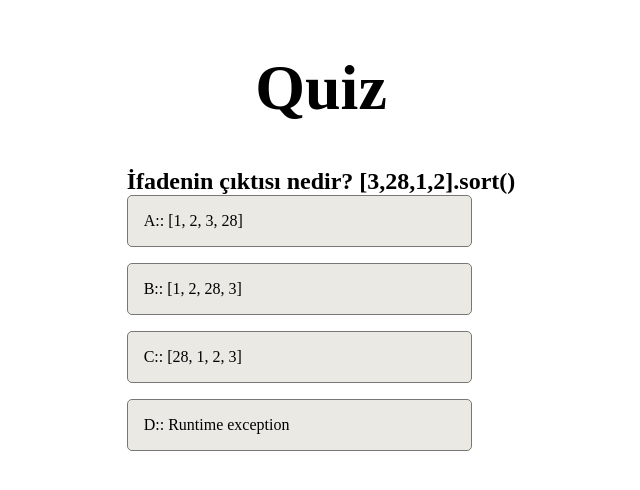
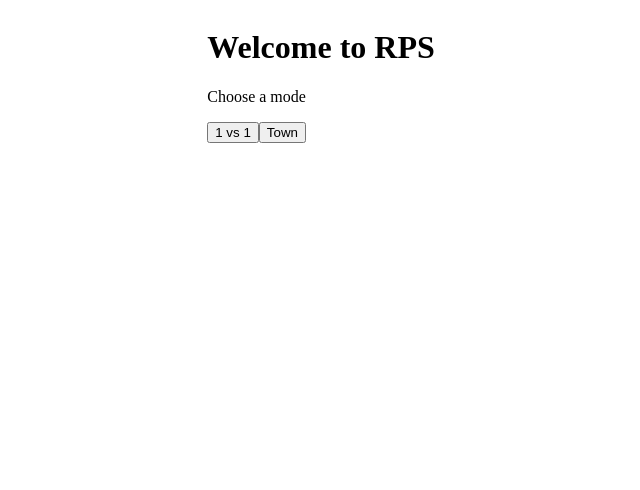
Before and after one commit to Waffle38/1030510130_BS441_WebYazilimGelistirme, a React app: page / in a window 1280 px wide. Shown: the top 490 px of the page, without its empty margins (319-959 px from the left). Built offline with nearby package versions, Linux system fonts and the light colour scheme.

Commit message:
removed old project template. added basic home page.

```diff
--- a/public/index.html
+++ b/public/index.html
@@ -2,12 +2,11 @@
 <html>
 <head>
     <meta charset="UTF-8">
-    <title>Quiz</title>
+    <title>RPS</title>
     <link rel="stylesheet" href="style.css"/>
 </head>
 <body>
 <div class="container">
-    <h1 class="heading">Quiz</h1>
     <div class="main-content" id="root"/>
 </div>
 
--- /dev/null
+++ b/src/Modes.jsx
@@ -0,0 +1,12 @@
+import React from "react";
+
+export function Modes()
+{
+
+    return (
+      <div className="modes">
+          <button>1 vs 1</button>
+          <button>Town</button>
+      </div>
+    );
+}
--- a/src/index.jsx
+++ b/src/index.jsx
@@ -1,13 +1,16 @@
 import React from "react";
 import ReactDOM from "react-dom";
-
-import {Match} from "./match";
+import {Modes} from "./Modes";
 
 
 const App = () => {
 
     return (
-        <Match/>
+        <div className="App">
+            <h1>Welcome to RPS</h1>
+            <p>Choose a mode</p>
+            <Modes/>
+        </div>
     )
 }
 
--- a/src/match.jsx
+++ /dev/null
@@ -1,30 +0,0 @@
-import React, {useState} from "react";
-import ReactDOM from "react-dom";
-
-import {getRandomQuizzes} from "./quizzes";
-
-
-export const Match = () => {
-    const [quiz, setQuiz] = useState(getRandomQuizzes(1))
-    const handleCorrect = (isCorrect) => {
-        if (isCorrect) {
-            setQuiz(getRandomQuizzes(1));
-            alert("Doğru")
-        } else {
-            alert("Yanlış")
-        }
-    }
-    const getAnswerTag = (prefix, answer, isCorrect) => {
-        return <div onClick={() => handleCorrect(isCorrect)} className="answer">{prefix}: {answer}</div>;
-    }
-
-    return (
-        <div className="App">
-            <div className="question">{quiz[0].question}</div>
-            {getAnswerTag("A:", quiz[0].answers[0], quiz[0].indexOfRightAnswer === 0)}
-            {getAnswerTag("B:", quiz[0].answers[1], quiz[0].indexOfRightAnswer === 1)}
-            {getAnswerTag("C:", quiz[0].answers[2], quiz[0].indexOfRightAnswer === 2)}
-            {getAnswerTag("D:", quiz[0].answers[3], quiz[0].indexOfRightAnswer === 3)}
-        </div>
-    )
-}
--- a/src/quizzes.js
+++ /dev/null
@@ -1,75 +0,0 @@
-const quizzes = [
-    {
-        question: "JavaScript hangi tipte dildir?",
-        answers: [
-            "Güçlü ve statik yazımlı",
-            "Güçlü ve dinamik yazımlı",
-            "Zayıf ve statik yazımlı",
-            "Zayıf ve dinamik yazımlı"
-        ],
-        indexOfRightAnswer: 3
-    },
-    {
-        question: "JavaScript dilinde aşağıda verilen kodun çıktısı nedir? \n\n+(!![]+!![]+!![]+!![]+[]+(!![]+!![]))",
-        answers: [
-            "Derleme hatası",
-            "Çalışma zamanı hatası",
-            "42",
-            "'42'"
-        ],
-        indexOfRightAnswer: 2
-    },
-    {
-        question: "JavaScript dilinde false + true ifadesinin çıktısı nedir?",
-        answers: [
-            "false",
-            "true",
-            "'falsetrue'",
-            "1"
-        ],
-        indexOfRightAnswer: 3
-    },
-    {
-        question: "İfadenin çıktısı nedir?\n\n[3,28,1,2].sort()\n",
-        answers: [
-            "[1, 2, 3, 28]",
-            "[1, 2, 28, 3]",
-            "[28, 1, 2, 3]",
-            "Runtime exception"
-        ],
-        indexOfRightAnswer: 1
-    },
-    {
-        question: "Babel temel olarak hangi amaçla kullanılır?",
-        answers: [
-            "Geçerli bir JS koduna dönüştürmek (transpile) için",
-            "Farklı JS kodlarını birlikte paketlemek için",
-            "3. parti yazılımları indirmek için",
-            "Test senaryolarını çalıştırmak için"
-        ],
-        indexOfRightAnswer: 0
-    }
-];
-
-export const getRandomQuizzes = (numberOfQuizzes) => {
-    if(numberOfQuizzes < 1 ){
-        throw "Geçersiz quiz sayısı: "+numberOfQuizzes;
-    }
-    if(numberOfQuizzes > quizzes.length){
-        throw "Çok sayıda quiz";
-    }
-
-    const selection = Array(numberOfQuizzes);
-
-    let i = 0;
-    while(i < numberOfQuizzes) {
-        const k = Math.floor(quizzes.length*Math.random());
-        if(selection.includes(k)){
-            continue;
-        }
-        selection[i] = k;
-        i++;
-    }
-    return Array.from(selection).map(e => quizzes[e]);
-
-}
```
Also changed, not shown: tests/match-test.jsx (deleted, +0 -48 lines), tests/quizzes-test.js (deleted, +0 -27 lines), 2 other files (tests, documents, lock files or other folders).
